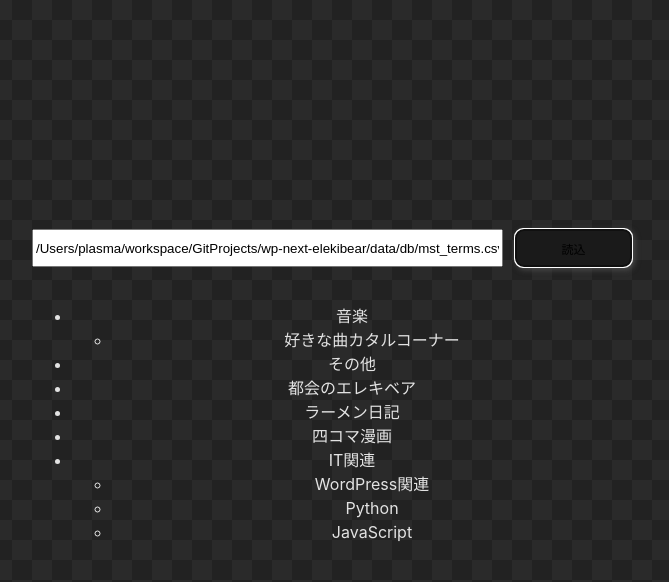
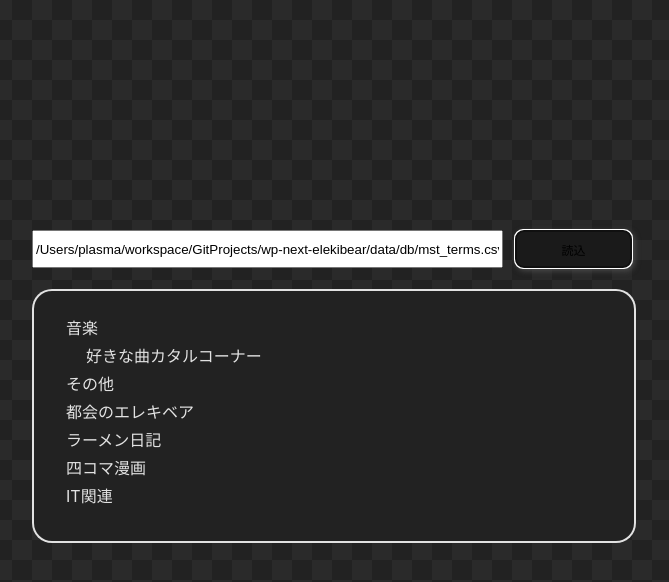
Before and after one commit to plasmo310/electron-category-browser, a Vue app: page / in a window 1280 px wide. Both pictures are taken after a click on the button "読込". Shown: the top 582 px of the page, without its empty margins (308-977 px from the left). Built offline with nearby package versions, Linux system fonts and the light colour scheme.

Commit message:
カテゴリ表示を実装中

```diff
--- a/src/api/electron-api.ts
+++ b/src/api/electron-api.ts
@@ -51,7 +51,7 @@ export const useElectronApi = () => {
 64,category,WordPress関連,wordpress,53
 65,category,Python,python,53
 66,category,JavaScript,java-script,53
-`
+`;
       callback(dummy);
       return;
     }
@@ -64,15 +64,15 @@ export const useElectronApi = () => {
    * @param callback
    */
   const loadMstTermsFile = (filePath: string, callback: (result: mstData.mstTermsRow[]) => void) => {
-    loadFile(filePath, (readConrtent) => {
-      if (!readConrtent || readConrtent.indexOf(',') <= 0) {
-        callback(null)
-        return
+    loadFile(filePath, (readContent: string) => {
+      if (!readContent || readContent.indexOf(',') <= 0) {
+        callback(null);
+        return;
       }
 
       // CSVからデータを取得
       const data: string[][] = [];
-      const rows: string[] = readConrtent.replace('\r', '').split('\n');
+      const rows: string[] = readContent.replace(/\r/g, '').split('\n');
       for (let i = 1; i < rows.length; i++) {
         if (rows[i].indexOf(',') < 0) {
           continue;
@@ -95,9 +95,9 @@ export const useElectronApi = () => {
         };
         result.push(row);
       }
-      callback(result)
-    })
-  }
+      callback(result);
+    });
+  };
 
   return {
     loadFile,
--- a/src/components/CategoryBrowser.vue
+++ b/src/components/CategoryBrowser.vue
@@ -1,15 +1,22 @@
-<script setup lang="ts">
-import { reactive, ref } from 'vue';
+<script lang="ts">
+import { defineComponent, reactive, ref } from 'vue';
 import { mstData, useElectronApi } from '../api/electron-api';
+import CategoryItem from './CategoryItem.vue';
 
+export default defineComponent({
+  name: 'CategoryBrowser',
+  components: {
+    CategoryItem,
+  },
+  setup() {
     const electronApi = useElectronApi();
 
     // 入力CSVパス
     const inputCsvPath = ref('/Users/plasma/workspace/GitProjects/wp-next-elekibear/data/db/mst_terms.csv');
 
     type CategoryData = {
-  rows: mstData.mstTermsRow[]
-}
+      rows: mstData.mstTermsRow[];
+    };
 
     /**
      * カテゴリデータ
@@ -17,27 +24,26 @@ type CategoryData = {
      *  parent=0を表示
      *  連なる子データをインデントを付けつつ表示
      */
-const categoryData: CategoryData  = reactive({
+    const categoryData: CategoryData = reactive({
       rows: [],
-})
+    });
 
     /**
      * 読込ボタン押下
      */
     function OnPushLoadButton() {
-  // TODO Electron APIを介して読み込む
       electronApi.loadMstTermsFile(inputCsvPath.value, (data: mstData.mstTermsRow[]) => {
-    console.log(data)
+        console.log(data);
         categoryData.rows = data;
       });
-};
+    }
 
     /**
      * 親カテゴリのデータを取得する
      * @param rows
      */
     function GetParentCategories(rows: mstData.mstTermsRow[]) {
-  return rows.filter(row => row.parent === '0' && row.taxonomy == 'category');
+      return rows.filter((row) => row.parent === '0' && row.taxonomy == 'category');
     }
 
     /**
@@ -46,23 +52,36 @@ function GetParentCategories(rows: mstData.mstTermsRow[]) {
      * @param parentCategoryId
      */
     function GetChildCategories(rows: mstData.mstTermsRow[], parentCategoryId: string) {
-  return rows.filter(row => row.parent === parentCategoryId)
+      return rows.filter((row) => row.parent === parentCategoryId);
     }
+
+    return {
+      inputCsvPath,
+      categoryData,
+      OnPushLoadButton,
+      GetParentCategories,
+      GetChildCategories,
+    };
+  },
+});
 </script>
 
 <template>
   <div class="container">
-    <div class="container-item load-path-area ">
+    <div class="container-item load-path-area">
       <input class="load-input-path" v-model="inputCsvPath" />
       <button class="load-button" v-on:click="OnPushLoadButton">読込</button>
     </div>
-    <ul class="container-item">
-      <li v-for="parentData in GetParentCategories(categoryData.rows)">{{ parentData.name }}
-        <ul>
-          <li v-for="childData in GetChildCategories(categoryData.rows, parentData.id)">{{ childData.name }}</li>
-        </ul>
-      </li>
-    </ul>
+    <div class="container-item category-list-area">
+      <div class="category-list-wrapper">
+        <div v-for="parentData in GetParentCategories(categoryData.rows)">
+          <CategoryItem :categoryData="parentData" :isParent="true" />
+          <div v-for="childData in GetChildCategories(categoryData.rows, parentData.id)">
+            <CategoryItem :categoryData="childData" :isParent="false" />
+          </div>
+        </div>
+      </div>
+    </div>
   </div>
 </template>
 
@@ -98,4 +117,25 @@ function GetChildCategories(rows: mstData.mstTermsRow[], parentCategoryId: strin
   margin-left: 12px;
   box-shadow: 2px 2px 6px #555555;
 }
+
+/** カテゴリリスト */
+.category-list-area {
+  position: relative;
+  width: 100%;
+  height: 250px;
+  background-color: #222222;
+  border-radius: 20px;
+  border: solid 2px;
+  display: flex;
+  justify-content: center;
+  vertical-align: middle;
+}
+.category-list-wrapper {
+  position: relative;
+  width: 96%;
+  height: 80%;
+  display: table-cell;
+  overflow-y: scroll;
+  margin: auto;
+}
 </style>
--- /dev/null
+++ b/src/components/CategoryItem.vue
@@ -0,0 +1,41 @@
+<script lang="ts">
+import { defineComponent } from 'vue';
+import { mstData } from '../api/electron-api';
+
+export default defineComponent({
+  name: 'CategoryItem',
+  props: {
+    categoryData: null,
+    isParent: Boolean,
+  },
+  setup(props: { categoryData: mstData.mstTermsRow; isParent: boolean }) {
+    const categoryData = props.categoryData;
+    const isParent = props.isParent;
+
+    return {
+      categoryData,
+      isParent,
+    };
+  },
+});
+</script>
+
+<template>
+  <li class="category-item" :class="isParent ? 'category-item-parent' : 'category-item-child'">
+    {{ categoryData.name }}
+  </li>
+</template>
+
+<style scoped>
+.category-item {
+  text-align: left;
+  list-style: none;
+  height: 28px;
+}
+.category-item-parent {
+  margin-left: 20px;
+}
+.category-item-child {
+  margin-left: 40px;
+}
+</style>
```
Lines whose indentation alone changed are shown as unchanged.
